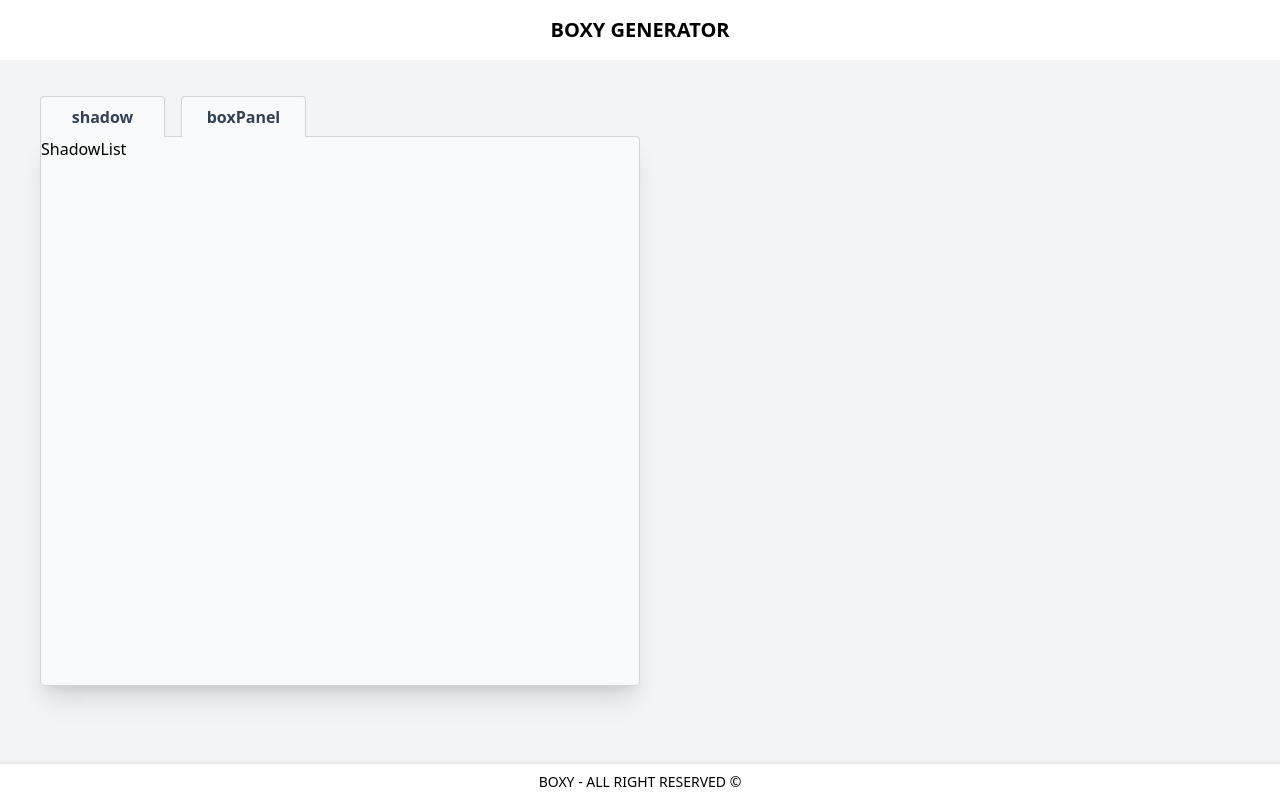
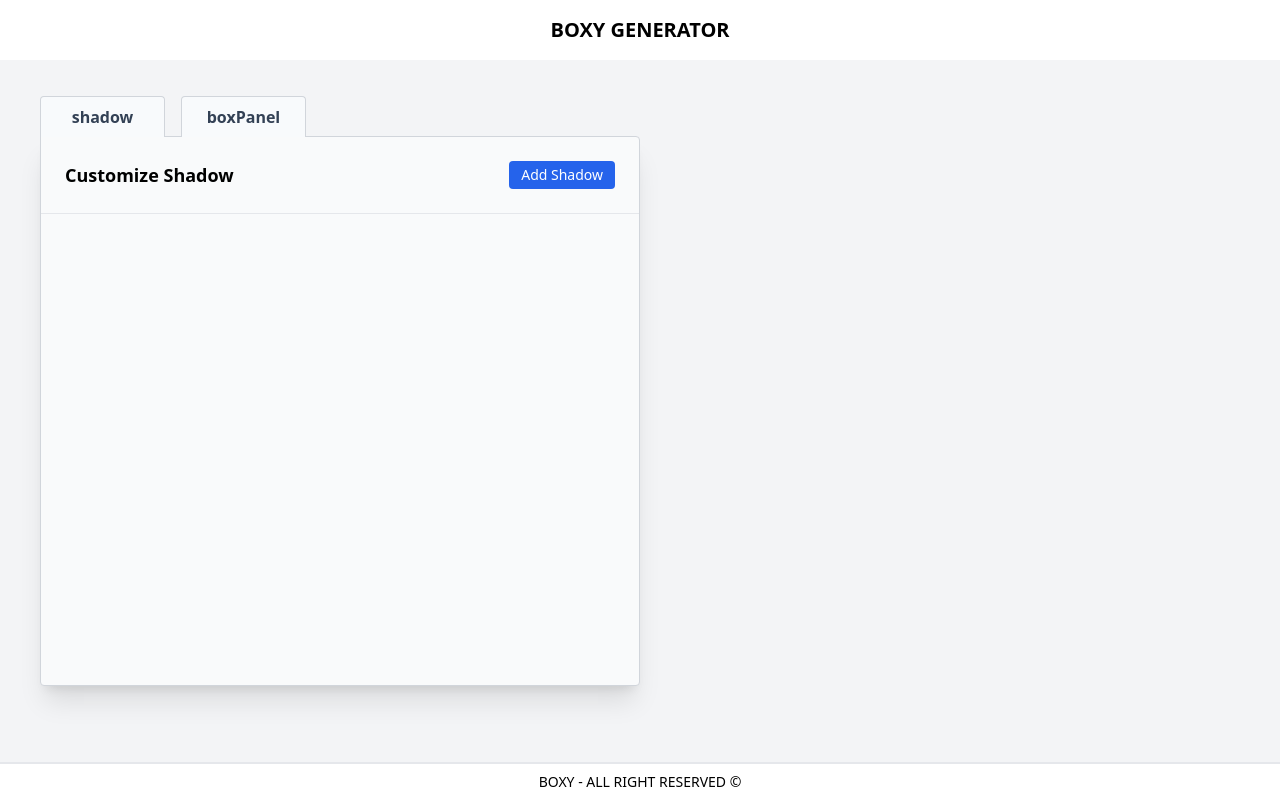
Before and after one commit to MaxMasse31/boxyProject, a React (Vite) app: page / in a window 1280 px wide. Built offline with nearby package versions, Linux system fonts and the light colour scheme.

Commit message:
configuration style shadowList + update color pointer

```diff
--- a/src/Layouts/ShadowList/ShadowList.jsx
+++ b/src/Layouts/ShadowList/ShadowList.jsx
@@ -1,7 +1,19 @@
-import React from 'react'
+import React from "react";
+import { useSelector, useDispatch } from "react-redux";
+import { addShadow } from "../../features/shadow";
 
 export default function ShadowList() {
   return (
-    <div>ShadowList</div>
-  )
+    <div>
+      <div className="flex justify-between p-6 border-b border-grey-300">
+
+      <p className="font-bold text-lg"> Customize Shadow</p>
+
+      <button
+      className="py-1 px-3 text-sm rounded bg-blue-600 focus:outline-none focus:ring-4 focus-ring-offset-2 hover:bg-blue-700 text-white"
+      > Add Shadow </button>
+
+      </div>
+    </div>
+  );
 }
--- /dev/null
+++ b/src/Layouts/ShadowList/ShadowPanel.jsx
@@ -0,0 +1,7 @@
+import React from 'react'
+
+export default function ShadowPanel() {
+  return (
+    <div>ShadowPanel</div>
+  )
+}
--- a/src/features/boxProperties.js
+++ b/src/features/boxProperties.js
@@ -30,7 +30,7 @@ const initialState = [
   {
     inputNumber: 4,
     name: "Background color",
-    value: "#fff",
+    value: "#ffffff",
     type: "color",
     slice: "boxProperties",
   },
--- a/src/index.css
+++ b/src/index.css
@@ -27,7 +27,7 @@ input[type="number"] {
 }
 
 input[type="range"]::-webkit-slider-thumb {
-  background-color: rgb(21, 66, 98); /* Change the cursor color to cyan */
+  background-color: rgb(37, 99, 235); /* Change the cursor color to cyan */
   border: none; /* Remove any border */
   width: 16px; /* Adjust width as needed */
   height: 16px; /* Adjust height as needed */
@@ -35,7 +35,7 @@ input[type="range"]::-webkit-slider-thumb {
   cursor: pointer; /* Change cursor on hover */
 }
 input[type="range"]::-moz-range-thumb {
-  background-color: rgb(21, 66, 98); /* Change the cursor color to cyan */
+  background-color: rgb(37, 99, 235); /* Change the cursor color to cyan */
   border: none; /* Remove any border */
   width: 16px; /* Adjust width as needed */
   height: 16px; /* Adjust height as needed */
```
